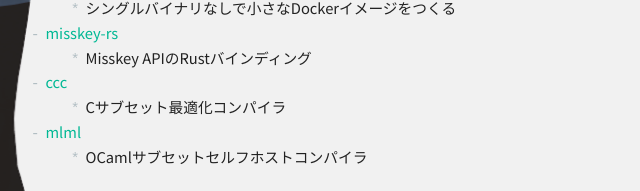
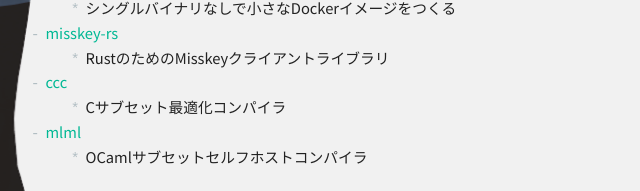
Before and after one commit to coord-e/coord-e.com, a website: page content/asset/index.html in a window 1280 px wide. Shown: the part 798-989 px from the top of the page, 370-1010 px from the left. Drawn offline with Linux system fonts and the light colour scheme; a web font is replaced by a local one.

Commit message:
Fix: Fix description of misskey-rs

```diff
--- a/content/asset/index.html
+++ b/content/asset/index.html
@@ -99,7 +99,7 @@
             <dt><a href="https://github.com/coord-e/magicpak">magicpak</a></dt>
             <dd>シングルバイナリなしで小さなDockerイメージをつくる</dd>
             <dt><a href="https://github.com/coord-e/misskey-rs">misskey-rs</a></dt>
-            <dd>Misskey APIのRustバインディング</dd>
+            <dd>RustのためのMisskeyクライアントライブラリ</dd>
             <dt><a href="https://github.com/coord-e/ccc">ccc</a></dt>
             <dd>Cサブセット最適化コンパイラ</dd>
             <dt><a href="https://github.com/coord-e/mlml">mlml</a></dt>
```
